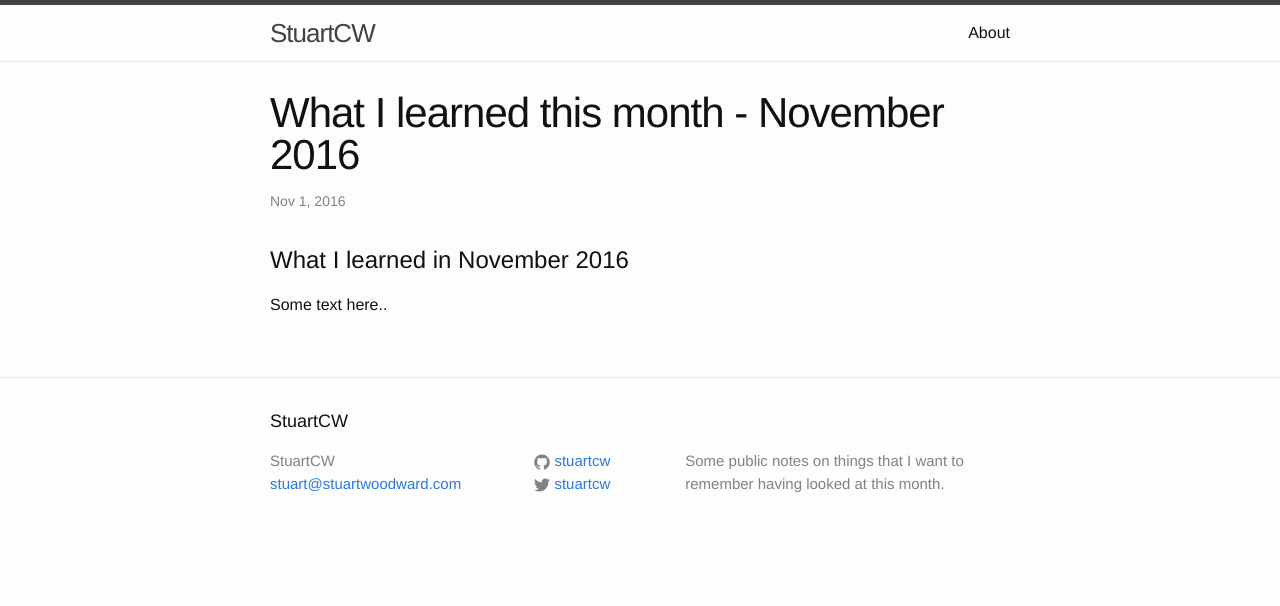
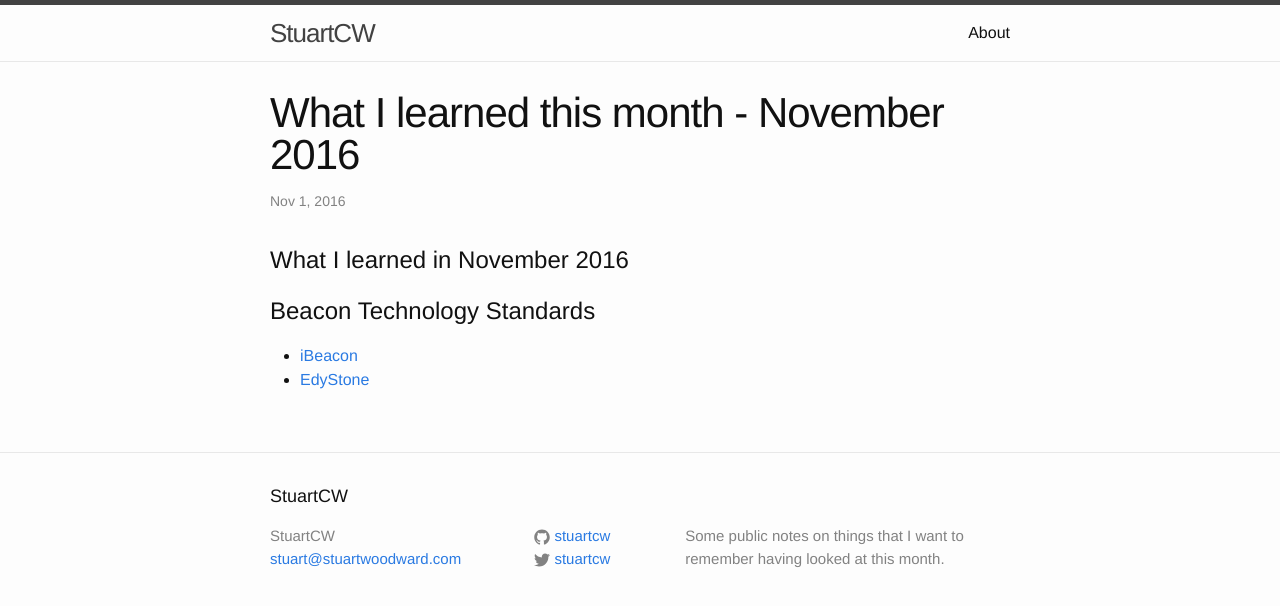
Before and after one commit to stuartcw/stuartcw.com, a Jekyll site: the page built from _posts/2016/2016-11-01-what-i-learned-this-month.markdown, in a window 1280 px wide. Shown: the top 606 px of the page. Built offline with Jekyll 4.4.1, drawn with Linux system fonts in a browser that asks for light colours.

Commit message:
Update 2016-11-01-what-i-learned-this-month.markdown

```diff
--- a/_posts/2016/2016-11-01-what-i-learned-this-month.markdown
+++ b/_posts/2016/2016-11-01-what-i-learned-this-month.markdown
@@ -5,4 +5,6 @@ date: "2016-11-01 13:49"
 ---
 # What I learned in November 2016
 
-Some text here..
+# Beacon Technology Standards
+* [iBeacon](https://developer.apple.com/ibeacon/)
+* [EdyStone](https://developers.google.com/beacons/)
```
